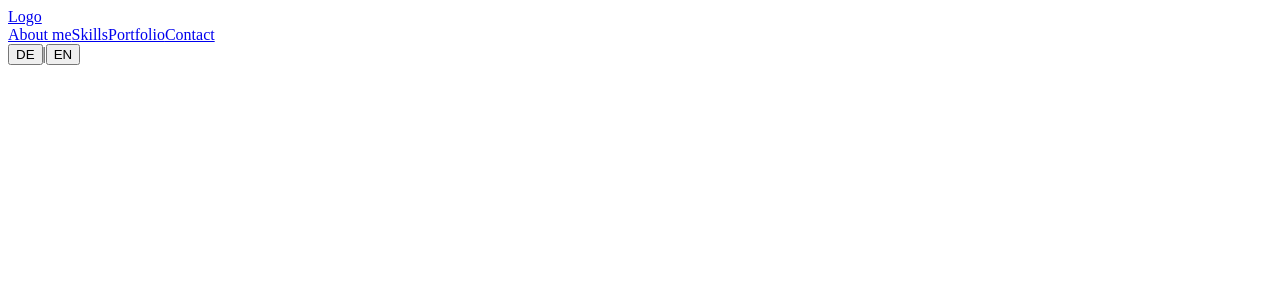
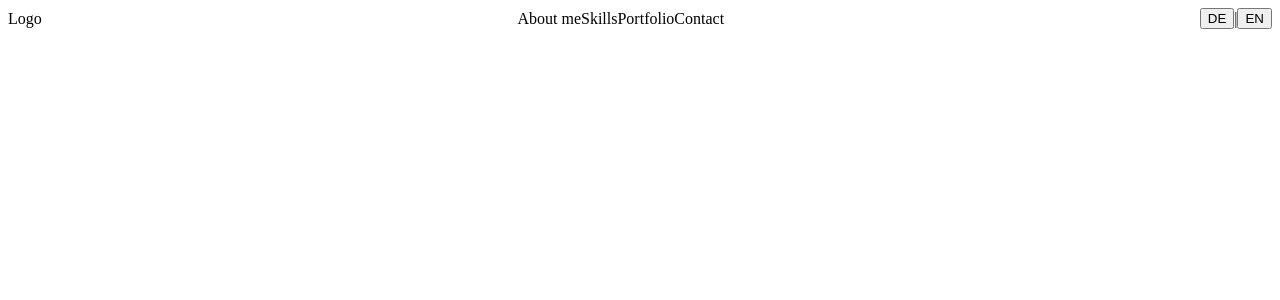
Before and after one commit to NPausC/Portfolio, an Angular app: page / in a window 1280 px wide. Shown: the top 300 px of the page. Built offline with nearby package versions, Linux system fonts and the light colour scheme.

Commit message:
style: add basic header layout

```diff
--- a/src/app/components/header/header.scss
+++ b/src/app/components/header/header.scss
@@ -0,0 +1,18 @@
+.header {
+  display: flex;
+  justify-content: space-between;
+  align-items: center;
+}
+
+.header__logo-link,
+.header__link,
+.header__language-button {
+  color: inherit;
+  text-decoration: none;
+}
+
+.header__nav,
+.header__language-switch {
+  display: flex;
+  align-items: center;
+}
```
